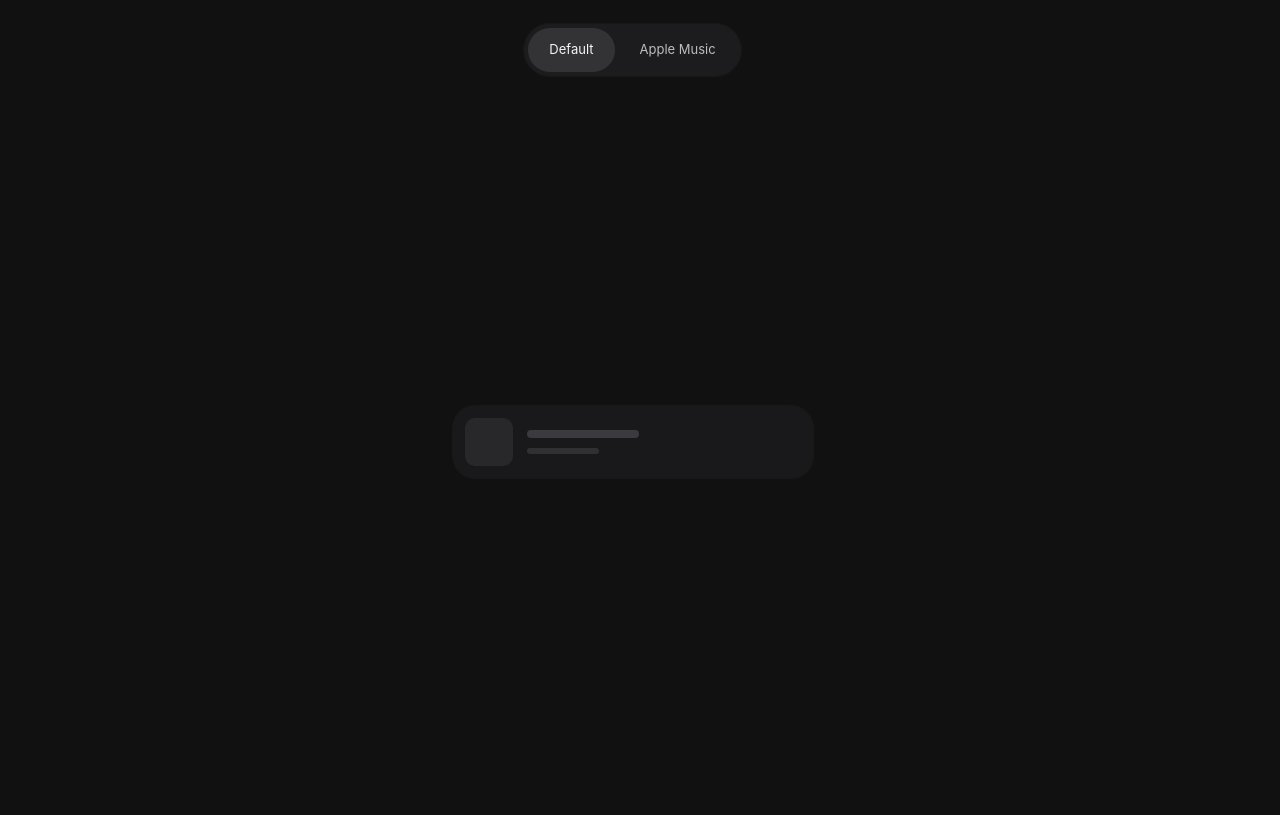
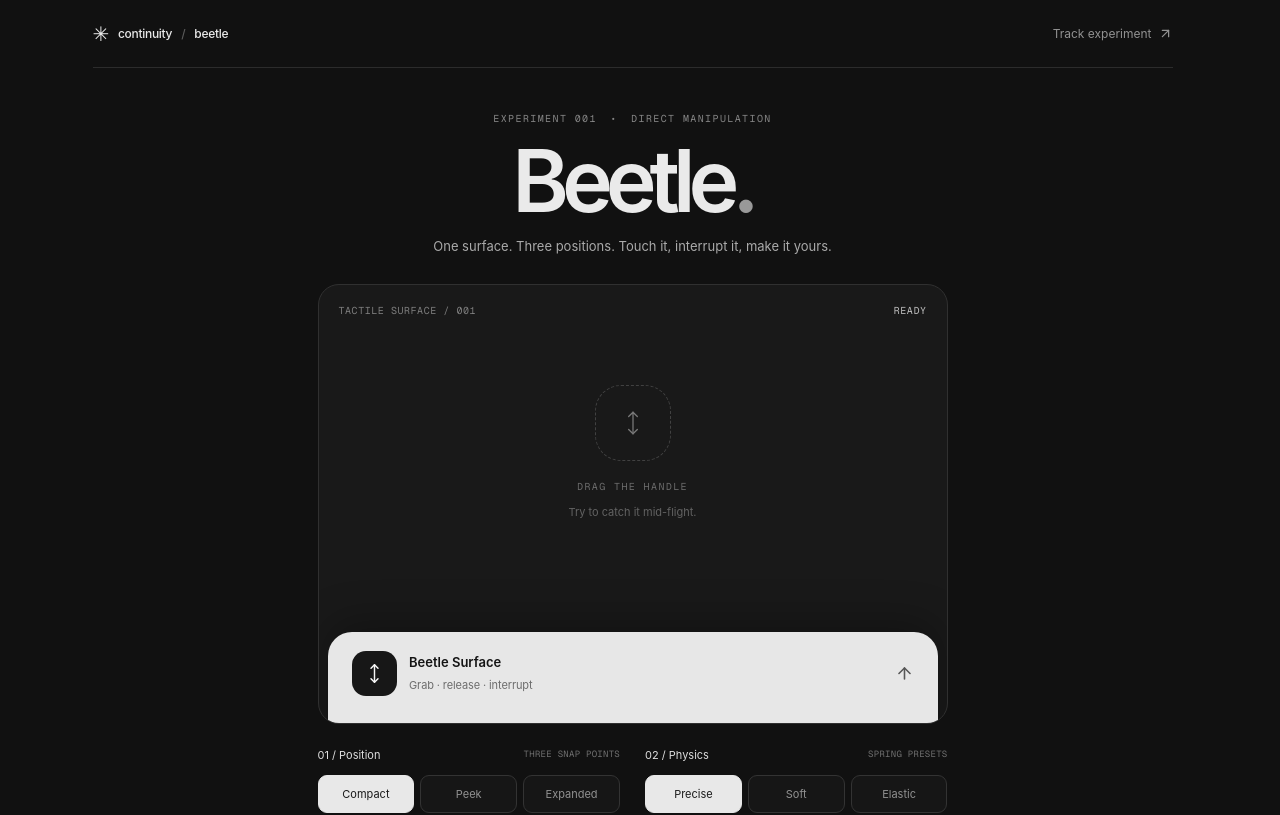
Before and after one commit to francozeta/continuity, a Next.js app: page / in a window 1280 px wide. Shown: the top 815 px of the page. Built offline with nearby package versions, Linux system fonts and the light colour scheme.

Commit message:
feat(beetle): show tactile surface on preview home

```diff
--- a/app/page.tsx
+++ b/app/page.tsx
@@ -1,10 +1,5 @@
-import { TrackExperiment } from "./track-experiment";
+import { BeetleExperiment } from "./beetle-experiment";
 
 export default function Home() {
-  return (
-    <main id="experiment" aria-label="Continuity music experiment">
-      <h1 className="sr-only">Continuity music experiment</h1>
-      <TrackExperiment />
-    </main>
-  );
+  return <BeetleExperiment />;
 }
```
